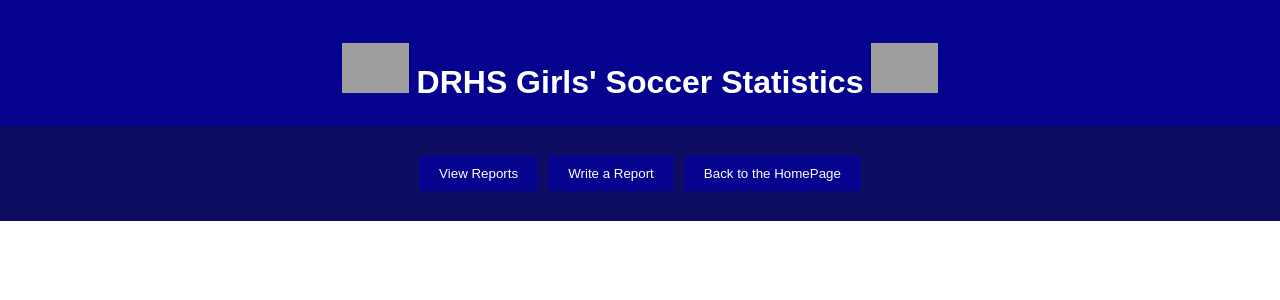
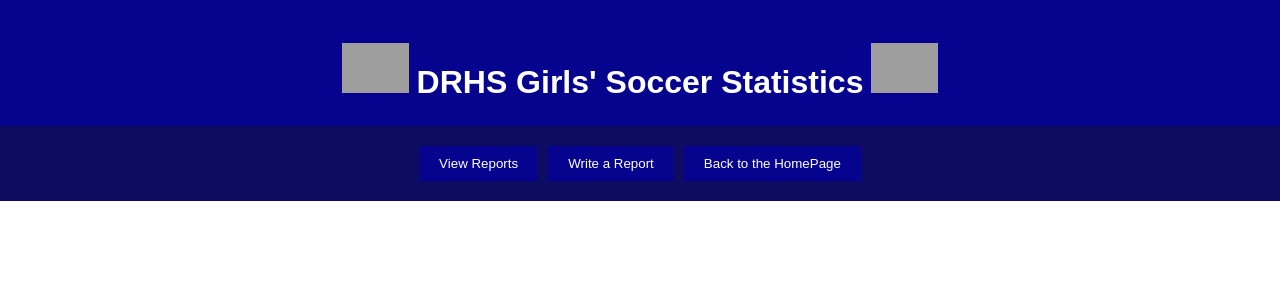
Before and after one commit to mopaws/SoccerStats, a Flask app: page / in a window 1280 px wide. Shown: the top 300 px of the page. Run offline with Flask 3, Linux system fonts and the light colour scheme; data that the repository does not hold is empty; some libraries are stand-ins or nearby versions; grey boxes are pictures that could not be loaded.

Commit message:
Update response.css

```diff
--- a/static/response.css
+++ b/static/response.css
@@ -12,7 +12,7 @@ body {
     flex-wrap: wrap;
     gap: 10px;
     justify-content: center;
-    padding: 10px;
+    /* padding: 10px; */
 }
 
 #navbar button {
```
